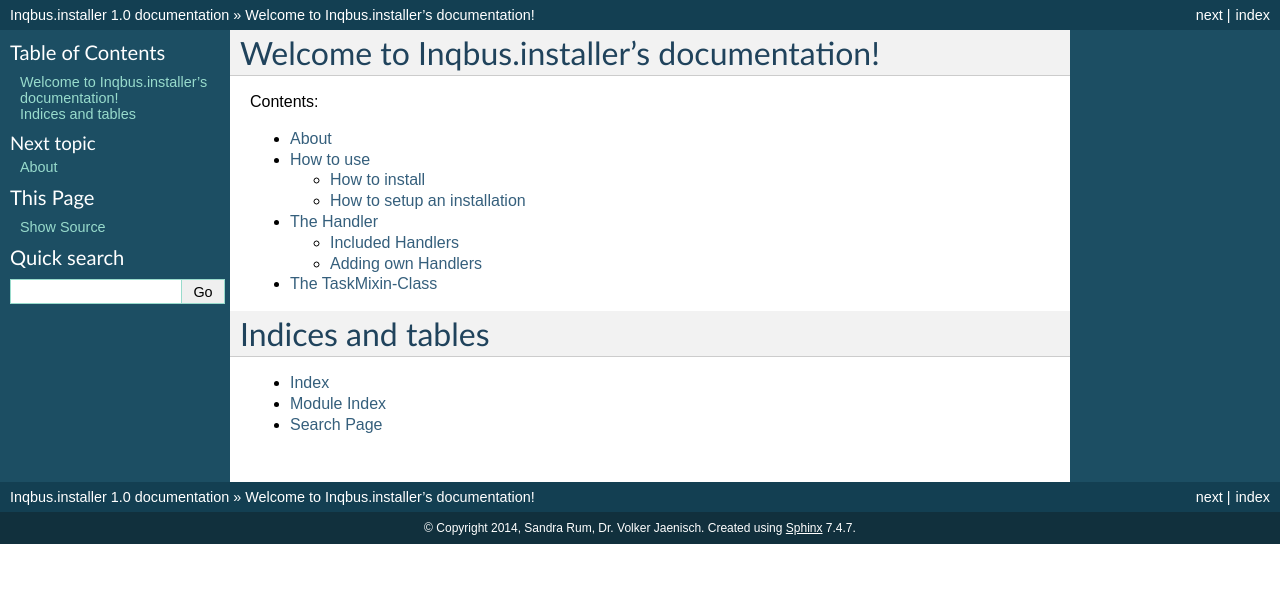
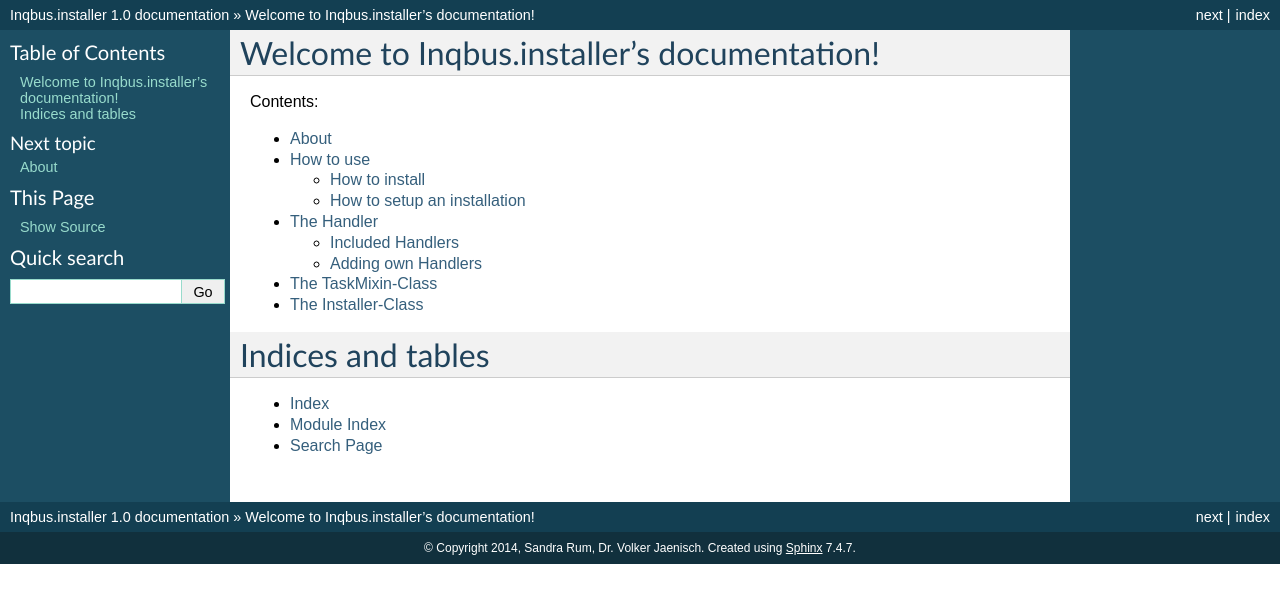
Before and after one commit to volkerjaenisch/inqbus.installer, a Sphinx documentation site: the page built from doc/source/index.rst, in a window 1280 px wide. Shown: the top 603 px of the page. Built offline with Sphinx 7.4.7, drawn with Linux system fonts in a browser that asks for light colours.

Commit message:
Added installer.rst

```diff
--- a/doc/source/index.rst
+++ b/doc/source/index.rst
@@ -15,6 +15,7 @@ Contents:
    howtouse
    handler
    taskmixin
+   installer
 
 Indices and tables
 ==================
--- /dev/null
+++ b/doc/source/installer.rst
@@ -0,0 +1,2 @@
+The Installer-Class
+===================
```
